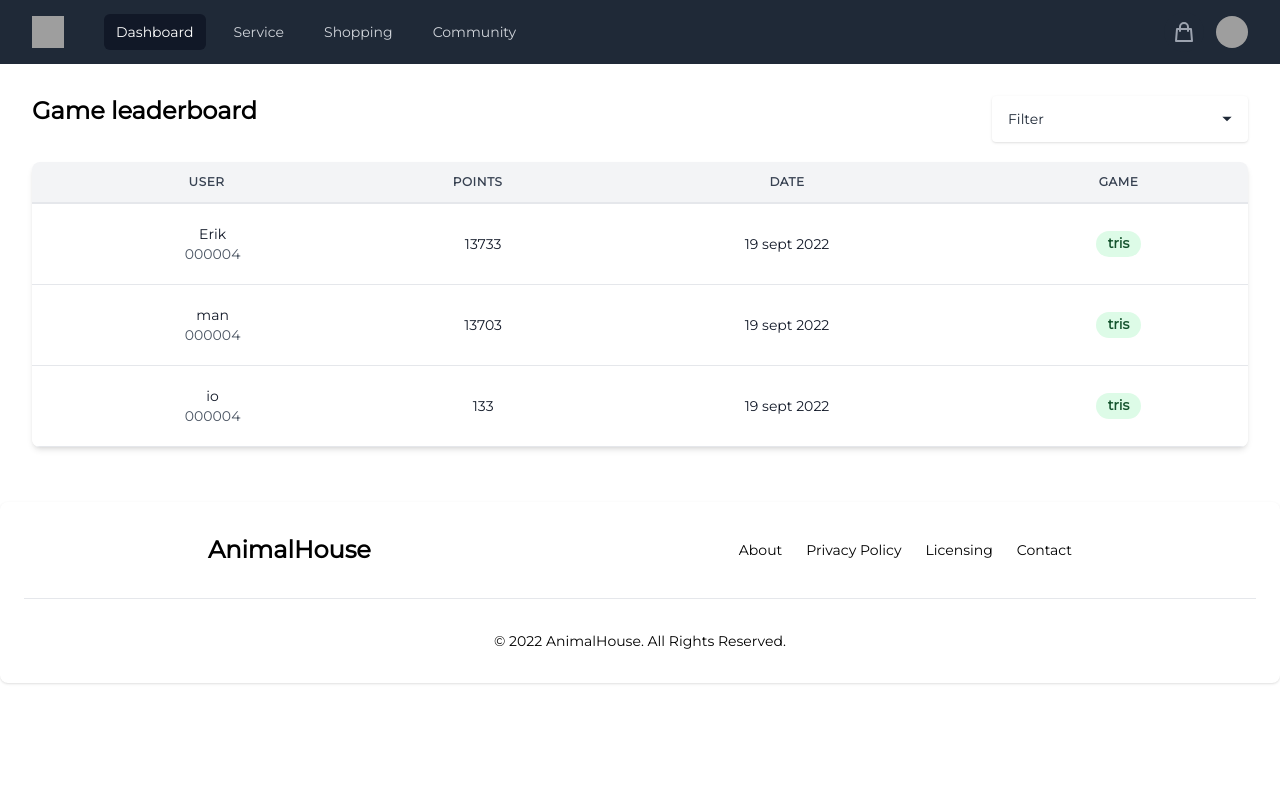
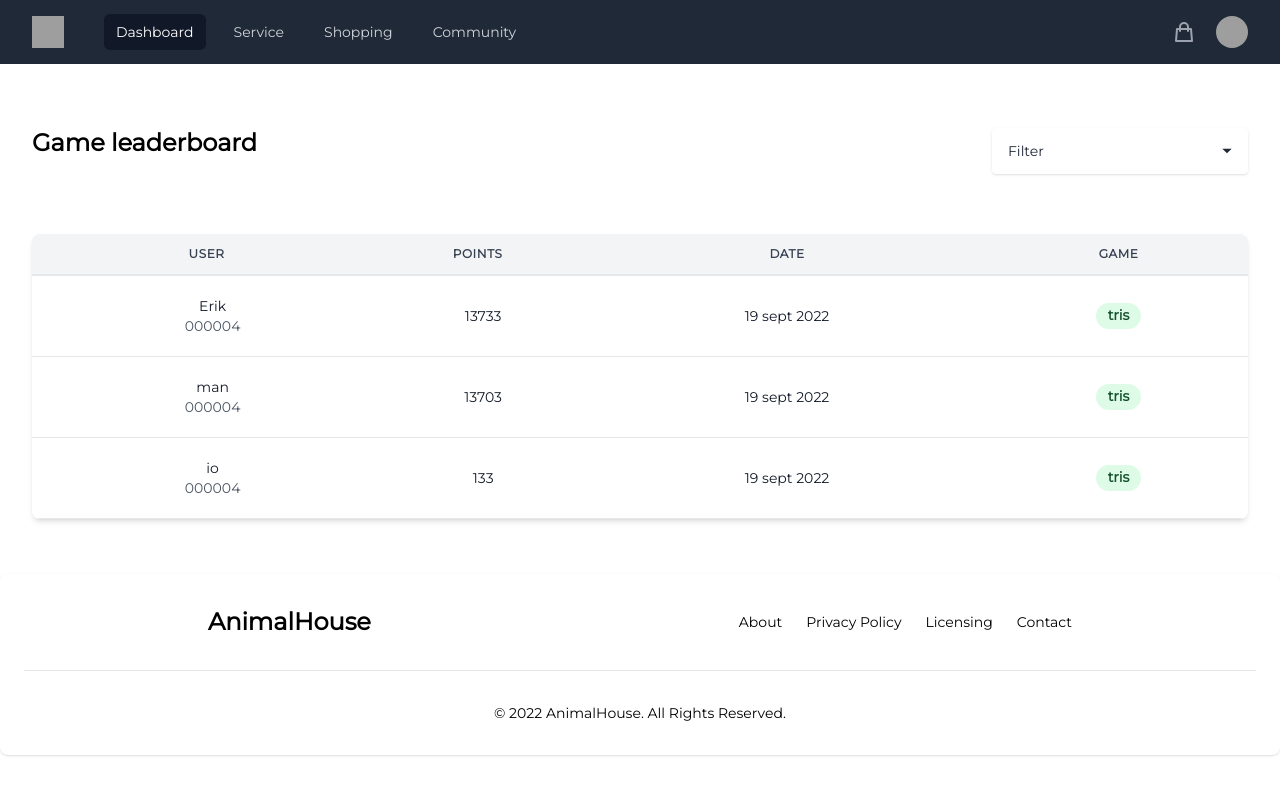
Before and after one commit to kocierik/animalHouse, a React (Create React App) app in the folder front-office/: page /community in a window 1280 px wide. Shown: the top 794 px of the page. Built offline with nearby package versions, Linux system fonts and the light colour scheme; grey boxes are pictures that could not be loaded; a web font is replaced by a local one.

Commit message:
chore: fix icon bag

```diff
--- a/front-office/src/views/Community.tsx
+++ b/front-office/src/views/Community.tsx
@@ -34,11 +34,11 @@ const Community = () => {
       <Navbar />
       <div className="container mx-auto px-4 sm:px-8">
         <div className="py-8">
-          <div className="flex  justify-between" style={{ flexFlow: 'wrap' }}>
+          <div className="flex mt-8  justify-between" style={{ flexFlow: 'wrap' }}>
             <h2 className="text-2xl font-semibold mb-5 leading-tight">Game leaderboard</h2>
             <DropDown list={games} />
           </div>
-          <div className="-mx-4 sm:-mx-8 px-4 sm:px-8 py-4 overflow-x-auto">
+          <div className="-mx-4 mt-10 sm:-mx-8 px-4 sm:px-8 py-4 overflow-x-auto">
             <div className=" min-w-full shadow-md rounded-lg overflow-hidden inline-block">
               <table className="min-w-full leading-normal text-center 	">
                 <thead>
--- a/front-office/src/views/common/Navbar.tsx
+++ b/front-office/src/views/common/Navbar.tsx
@@ -202,10 +202,10 @@ const Navbar = () => {
                   <div className="text-base font-medium leading-none text-white">Tom Cook</div>
                   <div className="text-sm font-medium leading-none text-gray-400">tom@example.com</div>
                 </div>
-                <Link to="/checkout/">
+                <Link to="/checkout/" className='flex flex-1'>
                   <button
                     type="button"
-                    className="ml-auto bg-gray-800 flex-shrink-0 p-1 rounded-full text-gray-400 hover:text-white focus:outline-none focus:ring-2 focus:ring-offset-2 focus:ring-offset-gray-800 focus:ring-white"
+                    className="ml-auto bg-gray-800 flex flex-1 justify-end  flex-shrink-0 p-1 rounded-full text-gray-400 hover:text-white focus:outline-none focus:ring-2 focus:ring-offset-2 focus:ring-offset-gray-800 focus:ring-white"
                   >
                     <span className="sr-only">cart</span>
 
```
